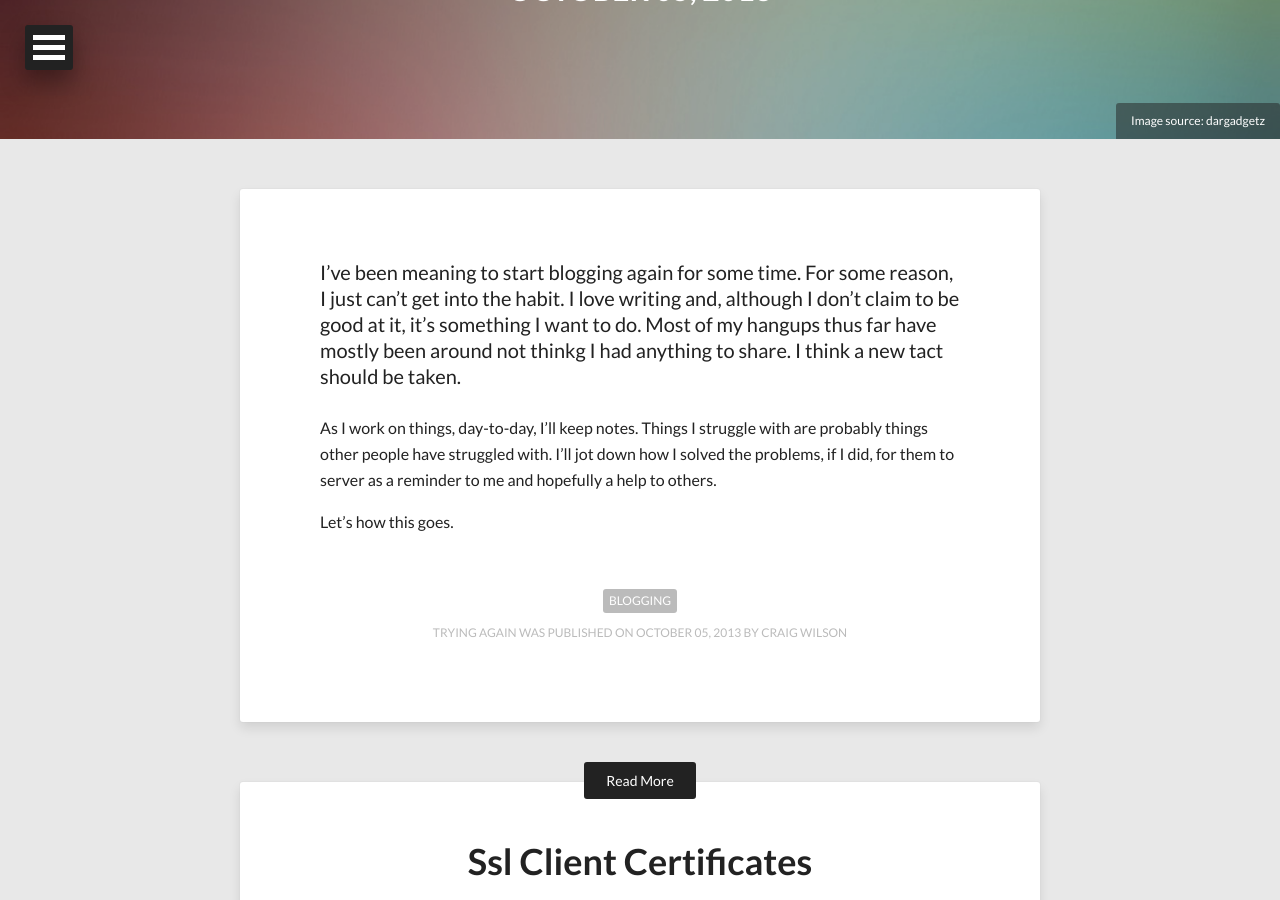
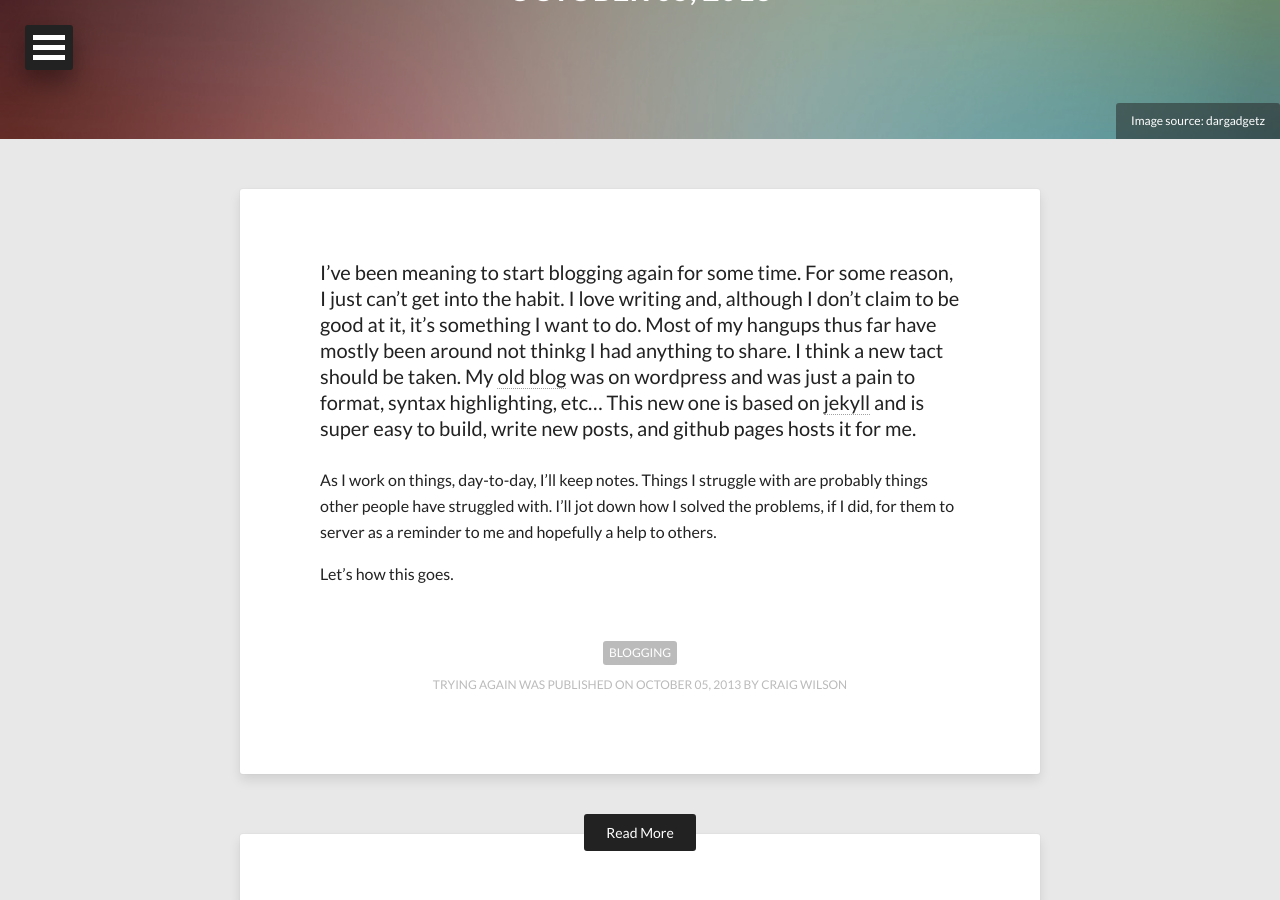
Before and after one commit to craiggwilson/craiggwilson.github.io, a Jekyll site: the page built from _posts/misc/2013-10-05-trying-again.md, in a window 1280 px wide and 900 px high, scrolled down 301 px. Built offline with Jekyll 4.4.1, drawn with Linux system fonts in a browser that asks for light colours; nearby versions of some CDN libraries.

Commit message:
changed trying again post to link back to my old blog rather than porting posts.

```diff
--- a/_posts/misc/2013-10-05-trying-again.md
+++ b/_posts/misc/2013-10-05-trying-again.md
@@ -11,7 +11,7 @@ comments: false
 share: false
 ---
 
-I've been meaning to start blogging again for some time.  For some reason, I just can't get into the habit.  I love writing and, although I don't claim to be good at it, it's something I want to do.  Most of my hangups thus far have mostly been around not thinkg I had anything to share.  I think a new tact should be taken.
+I've been meaning to start blogging again for some time.  For some reason, I just can't get into the habit.  I love writing and, although I don't claim to be good at it, it's something I want to do.  Most of my hangups thus far have mostly been around not thinkg I had anything to share.  I think a new tact should be taken.  My [old blog](http://craiggwilson.wordpress.com) was on wordpress and was just a pain to format, syntax highlighting, etc... This new one is based on [jekyll](http://jekyllrb.com/) and is super easy to build, write new posts, and github pages hosts it for me.
 
 As I work on things, day-to-day, I'll keep notes.  Things I struggle with are probably things other people have struggled with. I'll jot down how I solved the problems, if I did, for them to server as a reminder to me and hopefully a help to others.
 
```
